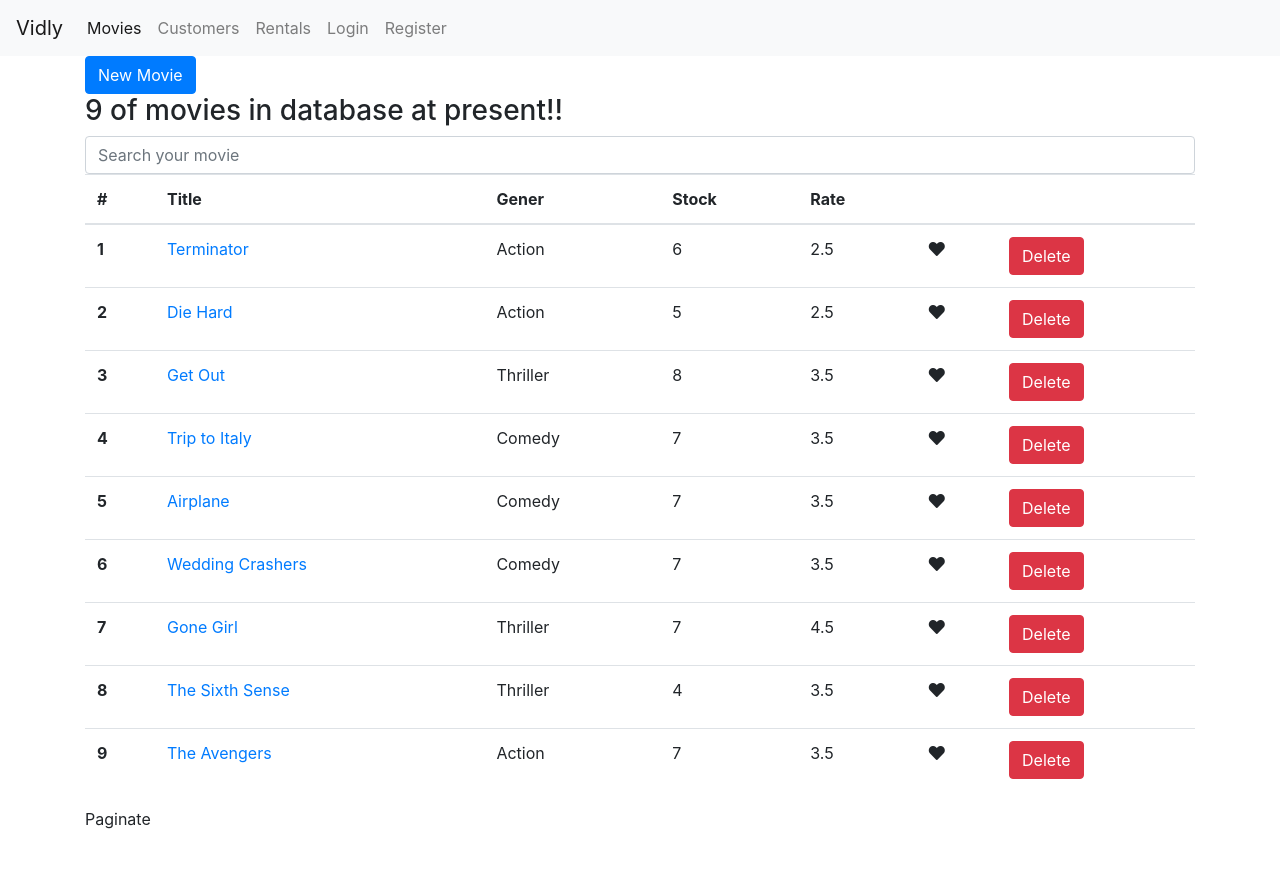
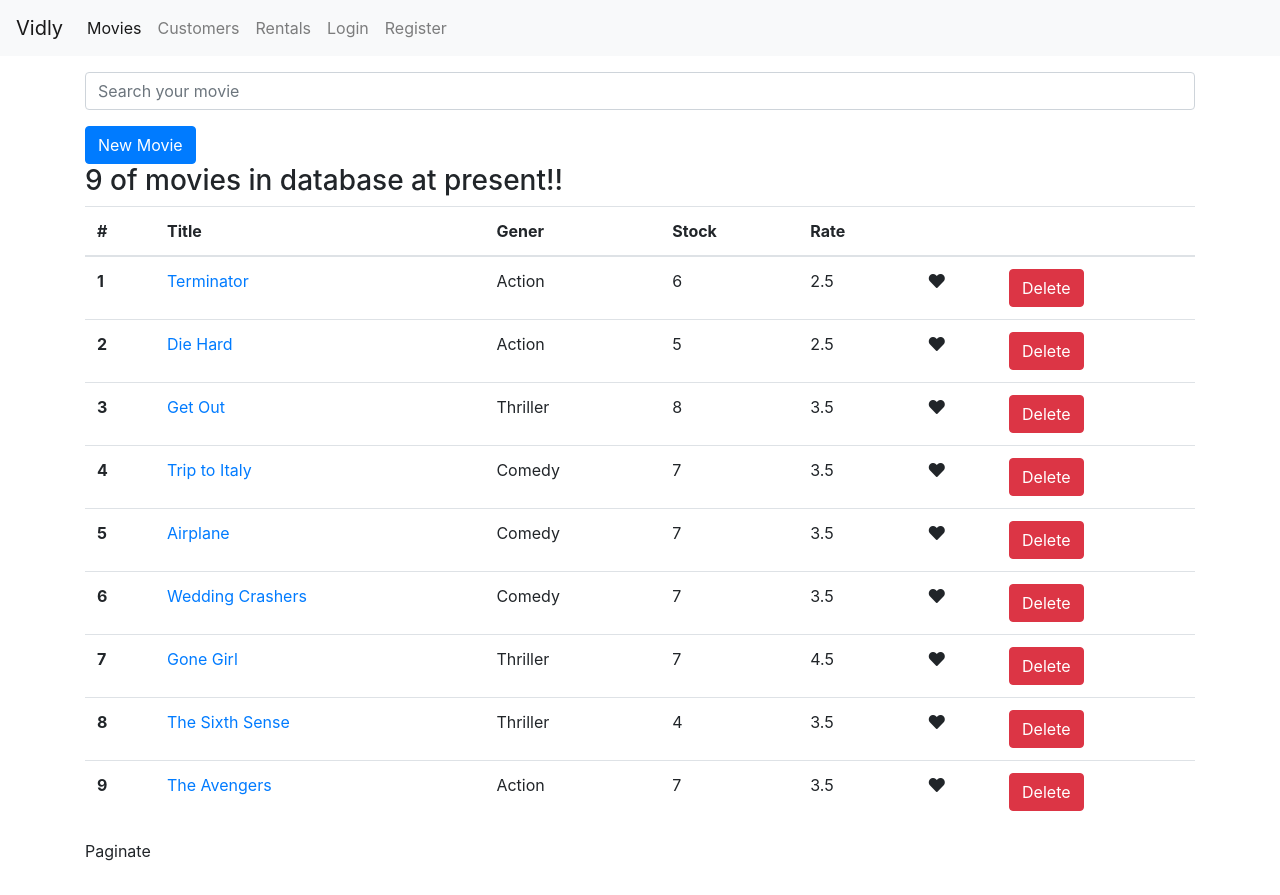
Before and after one commit to vishwas0459/react-app-demo, a React (Create React App) app: page /movies in a window 1280 px wide. Before the commit the page ends 863 px from the top, so only its background shows below. Built offline with nearby package versions, Linux system fonts and the light colour scheme.

Commit message:
movie search

```diff
--- a/src/components/movies.jsx
+++ b/src/components/movies.jsx
@@ -7,7 +7,8 @@ class Movies extends Component {
   //get the movie list from fakeservice into state
   state = {
     movies: getMovies(),
-    pageSize: 4
+    pageSize: 4,
+    search: ''
   };
   handleDelete = mId => {
     console.log('Clicked movie delete on id :', mId);
@@ -25,36 +26,46 @@ class Movies extends Component {
   };
   handleSearchMovie = e => {
     const search = e.currentTarget.value;
-    console.log('serach movie!!!');
-    const allMovies = [...this.state.movies];
+    this.setState({ search });
+    const allMovies = getMovies(); // to be the orginal source of all movies!!!
     let movies = [];
     movies = allMovies.filter(am =>
       am.title.toLowerCase().includes(search.toLowerCase())
     );
-    console.log('miv', movies);
-    if (!search.length) {
-      movies = getMovies();
-    }
     this.setState({ movies: movies });
+  };
+  resetSearch = () => {
+    const movies = getMovies();
+    this.setState({ movies });
   };
 
   render() {
     const { length: movieCount } = this.state.movies;
-    if (movieCount === 0) return <p>There are no movies in database!</p>;
+    if (movieCount === 0)
+      return (
+        <div>
+          <p>There are no movies in database!</p>
+          <button className='btn btn-primary' onClick={this.resetSearch}>
+            Retry
+          </button>
+        </div>
+      );
     return (
       <div>
+        <input
+          type='text'
+          placeholder='Search your movie'
+          name='searchMovie'
+          value={this.state.search}
+          className='form-control my-3'
+          onChange={this.handleSearchMovie}
+        />
+
         <Link to='/movie/new' className='btn btn-primary'>
           New Movie
         </Link>
         <h3> {movieCount} of movies in database at present!!</h3>
 
-        <input
-          type='text'
-          placeholder='Search your movie'
-          name='searchMovie'
-          className='form-control'
-          onChange={this.handleSearchMovie}
-        />
         <table className='table table-hover'>
           <thead>
             <tr>
```
